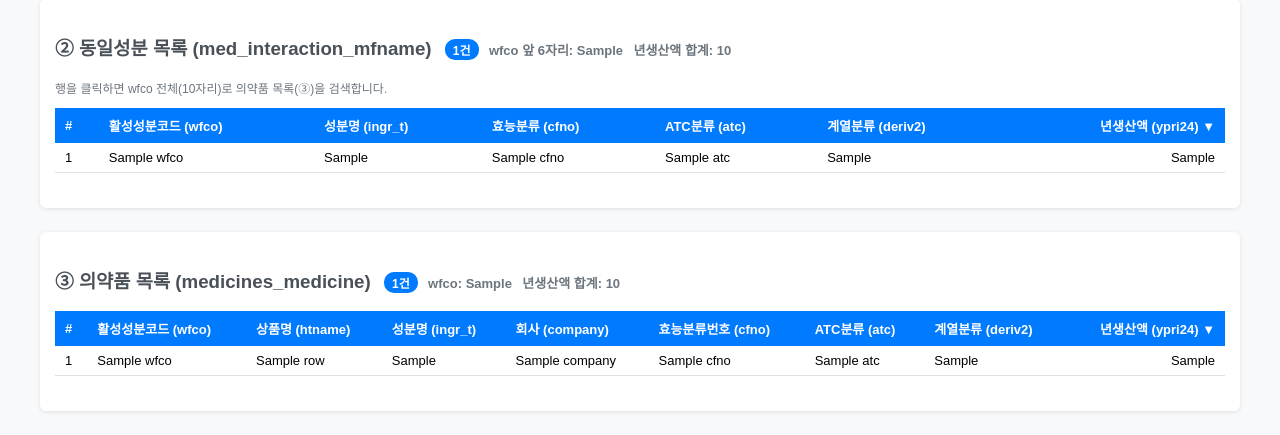
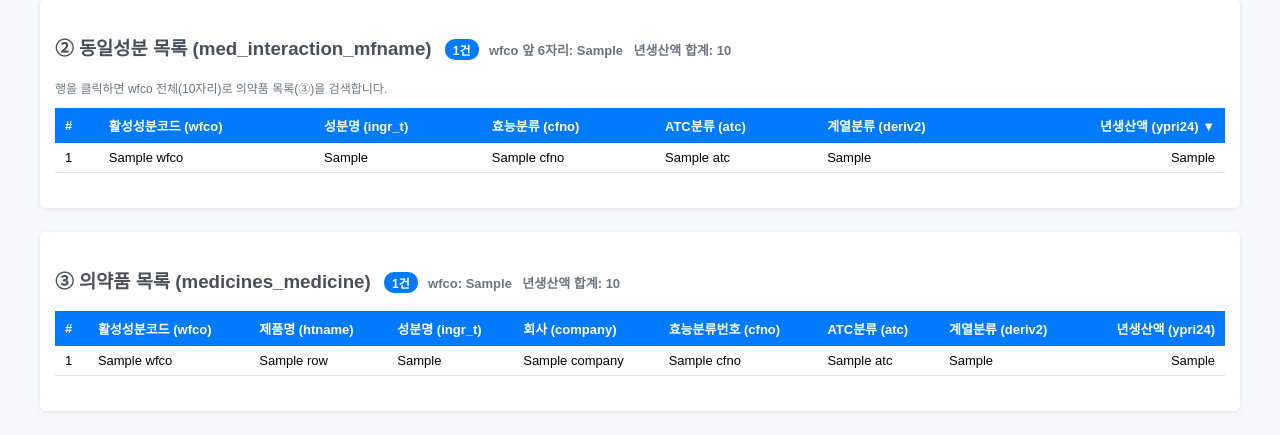
Before and after one commit to ywhcho/di_dups65, a Django app: template templates/equiv_htname/search.html in a window 1280 px wide. Shown: the part 462-897 px from the top of the page. Run offline with Django 4.2, Linux system fonts and the light colour scheme; the template is opened without the code that fills it: most values are stand-ins (such as "Sample title", 1, 10 or a date in 2020).

Commit message:
feat: Table 2/3 pagination no-scroll, Table 3 sortable headers

```diff
--- a/templates/equiv_htname/search.html
+++ b/templates/equiv_htname/search.html
@@ -154,17 +154,17 @@
   {% if table2_page.has_other_pages %}
   <div class="pagination">
     {% if table2_page.has_previous %}
-      <a href="?htname={{ htname_q|urlencode }}&wfco6={{ wfco6|urlencode }}&wfco_t1={{ wfco_t1|urlencode }}&wfco={{ wfco_full|urlencode }}&page1={{ request.GET.page1|default:1 }}&page2={{ table2_page.previous_page_number }}&page3={{ request.GET.page3|default:1 }}">이전</a>
+      <a href="?htname={{ htname_q|urlencode }}&wfco6={{ wfco6|urlencode }}&wfco_t1={{ wfco_t1|urlencode }}&wfco={{ wfco_full|urlencode }}&page1={{ request.GET.page1|default:1 }}&page2={{ table2_page.previous_page_number }}&page3={{ request.GET.page3|default:1 }}&nofocus=1">이전</a>
     {% endif %}
     {% for num in table2_page.paginator.page_range %}
       {% if table2_page.number == num %}
         <span class="current">{{ num }}</span>
       {% elif num >= table2_page.number|add:-3 and num <= table2_page.number|add:3 %}
-        <a href="?htname={{ htname_q|urlencode }}&wfco6={{ wfco6|urlencode }}&wfco_t1={{ wfco_t1|urlencode }}&wfco={{ wfco_full|urlencode }}&page1={{ request.GET.page1|default:1 }}&page2={{ num }}&page3={{ request.GET.page3|default:1 }}">{{ num }}</a>
+        <a href="?htname={{ htname_q|urlencode }}&wfco6={{ wfco6|urlencode }}&wfco_t1={{ wfco_t1|urlencode }}&wfco={{ wfco_full|urlencode }}&page1={{ request.GET.page1|default:1 }}&page2={{ num }}&page3={{ request.GET.page3|default:1 }}&nofocus=1">{{ num }}</a>
       {% endif %}
     {% endfor %}
     {% if table2_page.has_next %}
-      <a href="?htname={{ htname_q|urlencode }}&wfco6={{ wfco6|urlencode }}&wfco_t1={{ wfco_t1|urlencode }}&wfco={{ wfco_full|urlencode }}&page1={{ request.GET.page1|default:1 }}&page2={{ table2_page.next_page_number }}&page3={{ request.GET.page3|default:1 }}">다음</a>
+      <a href="?htname={{ htname_q|urlencode }}&wfco6={{ wfco6|urlencode }}&wfco_t1={{ wfco_t1|urlencode }}&wfco={{ wfco_full|urlencode }}&page1={{ request.GET.page1|default:1 }}&page2={{ table2_page.next_page_number }}&page3={{ request.GET.page3|default:1 }}&nofocus=1">다음</a>
     {% endif %}
   </div>
   {% endif %}
@@ -191,13 +191,13 @@
       <tr>
         <th>#</th>
         <th>활성성분코드 (wfco)</th>
-        <th>상품명 (htname)</th>
+        <th><a href="?htname={{ htname_q|urlencode }}&wfco6={{ wfco6|urlencode }}&wfco_t1={{ wfco_t1|urlencode }}&wfco={{ wfco_full|urlencode }}&page1={{ request.GET.page1|default:1 }}&page2={{ request.GET.page2|default:1 }}&page3=1&sort3=htname" class="sort-link">제품명 (htname){% if sort3 == 'htname' %} ▲{% endif %}</a></th>
         <th>성분명 (ingr_t)</th>
-        <th>회사 (company)</th>
+        <th><a href="?htname={{ htname_q|urlencode }}&wfco6={{ wfco6|urlencode }}&wfco_t1={{ wfco_t1|urlencode }}&wfco={{ wfco_full|urlencode }}&page1={{ request.GET.page1|default:1 }}&page2={{ request.GET.page2|default:1 }}&page3=1&sort3=company" class="sort-link">회사 (company){% if sort3 == 'company' %} ▲{% endif %}</a></th>
         <th>효능분류번호 (cfno)</th>
         <th>ATC분류 (atc)</th>
         <th>계열분류 (deriv2)</th>
-        <th style="text-align:right;">년생산액 (ypri24) ▼</th>
+        <th style="text-align:right;"><a href="?htname={{ htname_q|urlencode }}&wfco6={{ wfco6|urlencode }}&wfco_t1={{ wfco_t1|urlencode }}&wfco={{ wfco_full|urlencode }}&page1={{ request.GET.page1|default:1 }}&page2={{ request.GET.page2|default:1 }}&page3=1&sort3=ypri24" class="sort-link">년생산액 (ypri24){% if sort3 == 'ypri24' or sort3 == '' %} ▼{% endif %}</a></th>
       </tr>
     </thead>
     <tbody>
@@ -223,17 +223,17 @@
   {% if table3_page.has_other_pages %}
   <div class="pagination">
     {% if table3_page.has_previous %}
-      <a href="?htname={{ htname_q|urlencode }}&wfco6={{ wfco6|urlencode }}&wfco_t1={{ wfco_t1|urlencode }}&wfco={{ wfco_full|urlencode }}&page1={{ request.GET.page1|default:1 }}&page2={{ request.GET.page2|default:1 }}&page3={{ table3_page.previous_page_number }}">이전</a>
+      <a href="?htname={{ htname_q|urlencode }}&wfco6={{ wfco6|urlencode }}&wfco_t1={{ wfco_t1|urlencode }}&wfco={{ wfco_full|urlencode }}&page1={{ request.GET.page1|default:1 }}&page2={{ request.GET.page2|default:1 }}&page3={{ table3_page.previous_page_number }}&sort3={{ sort3 }}&nofocus=1">이전</a>
     {% endif %}
     {% for num in table3_page.paginator.page_range %}
       {% if table3_page.number == num %}
         <span class="current">{{ num }}</span>
       {% elif num >= table3_page.number|add:-3 and num <= table3_page.number|add:3 %}
-        <a href="?htname={{ htname_q|urlencode }}&wfco6={{ wfco6|urlencode }}&wfco_t1={{ wfco_t1|urlencode }}&wfco={{ wfco_full|urlencode }}&page1={{ request.GET.page1|default:1 }}&page2={{ request.GET.page2|default:1 }}&page3={{ num }}">{{ num }}</a>
+        <a href="?htname={{ htname_q|urlencode }}&wfco6={{ wfco6|urlencode }}&wfco_t1={{ wfco_t1|urlencode }}&wfco={{ wfco_full|urlencode }}&page1={{ request.GET.page1|default:1 }}&page2={{ request.GET.page2|default:1 }}&page3={{ num }}&sort3={{ sort3 }}&nofocus=1">{{ num }}</a>
       {% endif %}
     {% endfor %}
     {% if table3_page.has_next %}
-      <a href="?htname={{ htname_q|urlencode }}&wfco6={{ wfco6|urlencode }}&wfco_t1={{ wfco_t1|urlencode }}&wfco={{ wfco_full|urlencode }}&page1={{ request.GET.page1|default:1 }}&page2={{ request.GET.page2|default:1 }}&page3={{ table3_page.next_page_number }}">다음</a>
+      <a href="?htname={{ htname_q|urlencode }}&wfco6={{ wfco6|urlencode }}&wfco_t1={{ wfco_t1|urlencode }}&wfco={{ wfco_full|urlencode }}&page1={{ request.GET.page1|default:1 }}&page2={{ request.GET.page2|default:1 }}&page3={{ table3_page.next_page_number }}&sort3={{ sort3 }}&nofocus=1">다음</a>
     {% endif %}
   </div>
   {% endif %}
@@ -252,6 +252,15 @@ tr.t2-exact-match td {
 }
 tr.t2-exact-match:hover td {
   background: #9fc2ee !important;
+}
+/* Table 3 소제목 정렬 링크 */
+a.sort-link {
+  color: inherit;
+  text-decoration: none;
+  white-space: nowrap;
+}
+a.sort-link:hover {
+  text-decoration: underline;
 }
 </style>
 
@@ -289,6 +298,9 @@ document.querySelectorAll('.clickable-row').forEach(function(row) {
    페이지 로드 후 자동 스크롤
 ─────────────────────────────────────────────────────────── */
 (function() {
+  var noFocus = new URLSearchParams(window.location.search).get('nofocus');
+  if (noFocus) { return; }
+
   var hash = window.location.hash;
   if (hash) {
     var el = document.querySelector(hash);
@@ -303,6 +315,8 @@ document.querySelectorAll('.clickable-row').forEach(function(row) {
 
 /* Table2: wfco 10자리 일치 행이 현재 페이지에 있으면 해당 행으로 스크롤 */
 (function() {
+  var noFocus = new URLSearchParams(window.location.search).get('nofocus');
+  if (noFocus) { return; }
   var focusRow = document.getElementById('table2-focus-row');
   if (focusRow) {
     setTimeout(function() {
```
Also changed, not shown: equiv_htname/views.py (+16 -6 lines).
